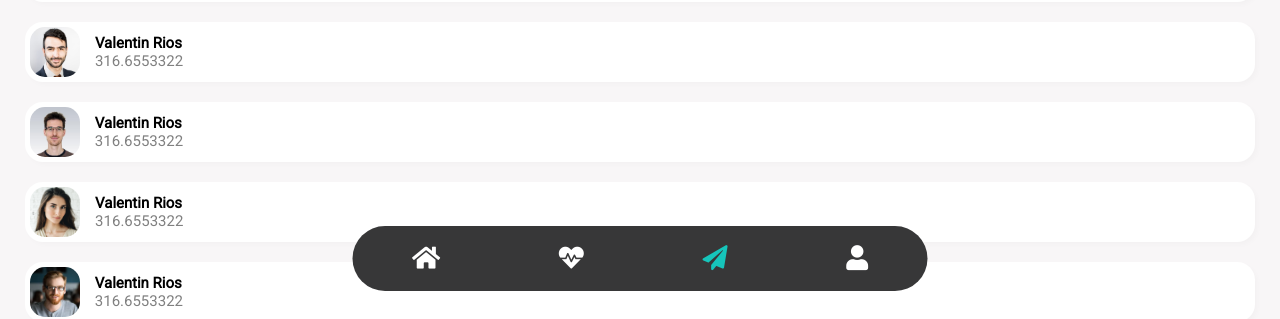
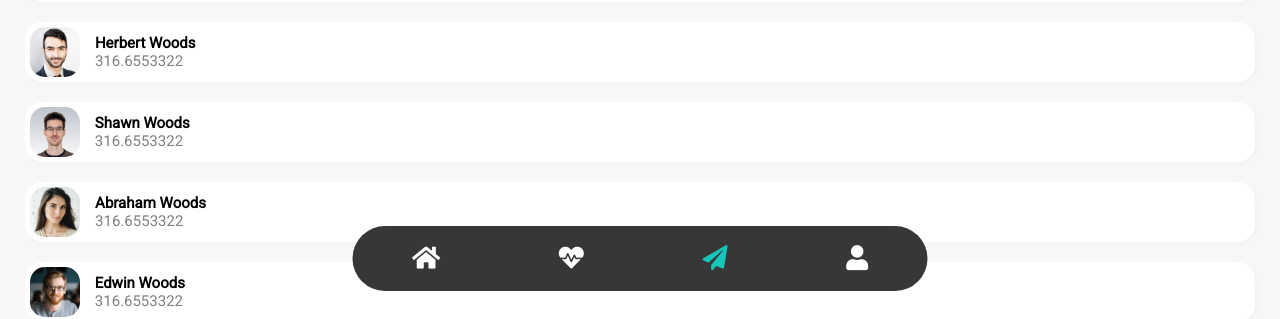
Before and after one commit to valentinrios/dominosredesign, a plain HTML site: page index.html in a window 1280 px wide. Shown: the part 492-811 px from the top of the page. Drawn offline with Linux system fonts and the light colour scheme.

Commit message:
Add files via upload

```diff
--- a/index.html
+++ b/index.html
@@ -53,7 +53,7 @@
         <section class="contacts-section">
             <img class="contacts-section_img" src="profile2.png" alt="">
             <div class="contacts-section_info">
-                <div>Valentin Rios</div>
+                <div>Herbert Woods</div>
                 <div>316.6553322</div>
             </div>
         </section>
@@ -62,7 +62,7 @@
         <section class="contacts-section">
             <img class="contacts-section_img" src="profile3.png" alt="">
             <div class="contacts-section_info">
-                <div>Valentin Rios</div>
+                <div>Shawn Woods</div>
                 <div>316.6553322</div>
             </div>
         </section>
@@ -71,14 +71,14 @@
         <section class="contacts-section">
             <img class="contacts-section_img" src="profile4.png" alt="">
             <div class="contacts-section_info">
-                <div>Valentin Rios</div>
+                <div>Abraham Woods</div>
                 <div>316.6553322</div>
             </div>
         </section>
         <section class="contacts-section">
             <img class="contacts-section_img" src="profile1.png" alt="">
             <div class="contacts-section_info">
-                <div>Valentin Rios</div>
+                <div>Edwin Woods</div>
                 <div>316.6553322</div>
             </div>
         </section>
```
